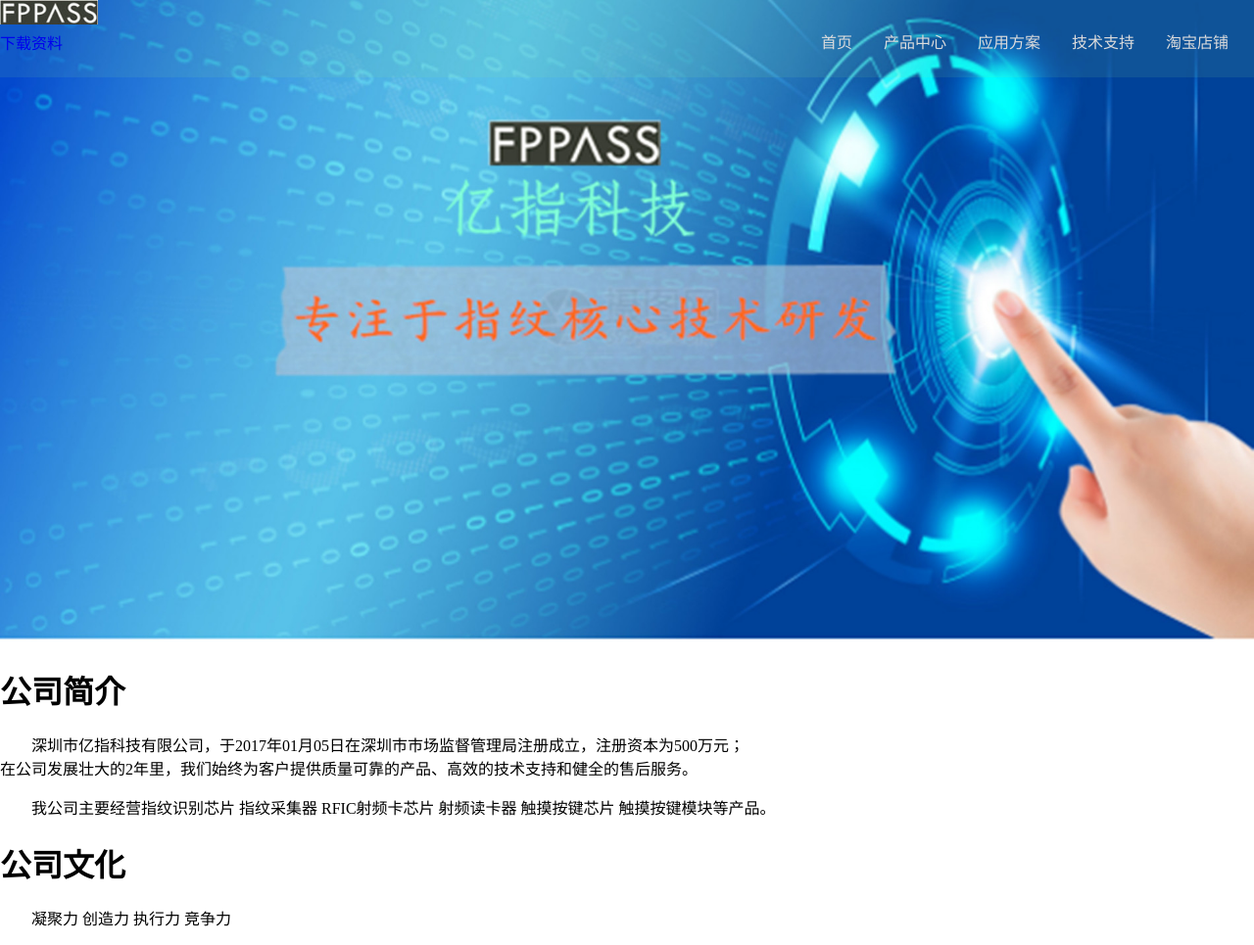
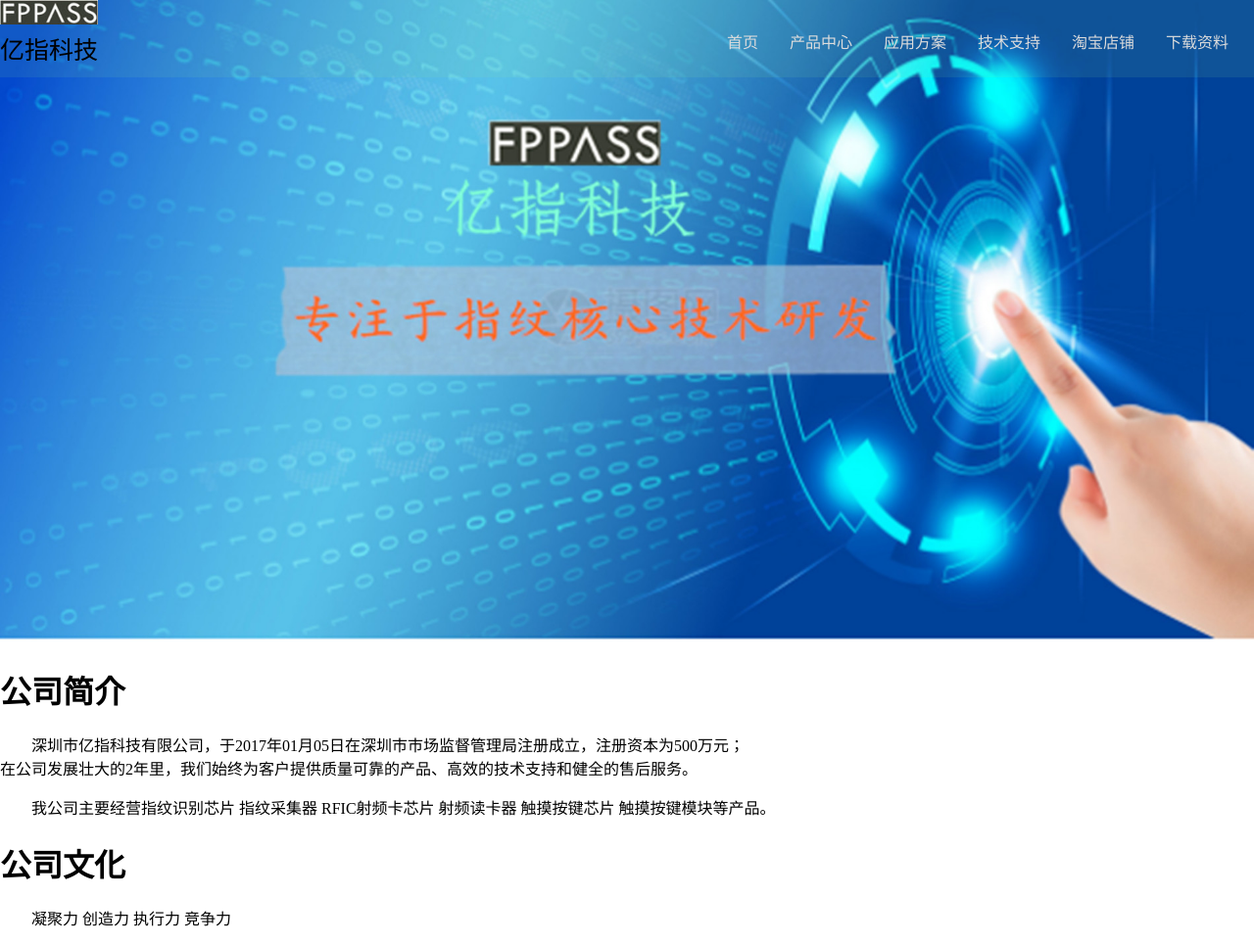
Before and after one commit to easyfp/easyfp.github.io, a Jekyll site: the page about.html, which Jekyll copies as it is, in a window 1280 px wide and 965 px high. Shown: the whole window at 98% size. Built offline with Jekyll 4.4.1, drawn with Linux system fonts in a browser that asks for light colours.

Commit message:
Update about.html

```diff
--- a/about.html
+++ b/about.html
@@ -42,7 +42,7 @@
 </head>
 <body>
              <ul>
-<a class="active"  style="text-align:center;font-size:25px;top:-13px;right:10px;"><img src="img/portfolio/7.jpg";style="position:absolute;top:10px;right:400px"width="100" height="25"><br/><a style="top:-13px;right:10px>亿指科技</a>
+<a class="active"  style="text-align:center;font-size:25px;top:-13px;right:10px;"><img src="img/portfolio/7.jpg";style="position:absolute;top:10px;right:400px"width="100" height="25"><br/>亿指科技</a>
 	         <li>
                      <a class="page-scroll" style="top:-13px;right:10px;position:relative;" href="/_includes/download.html">下载资料</a>
 
```
